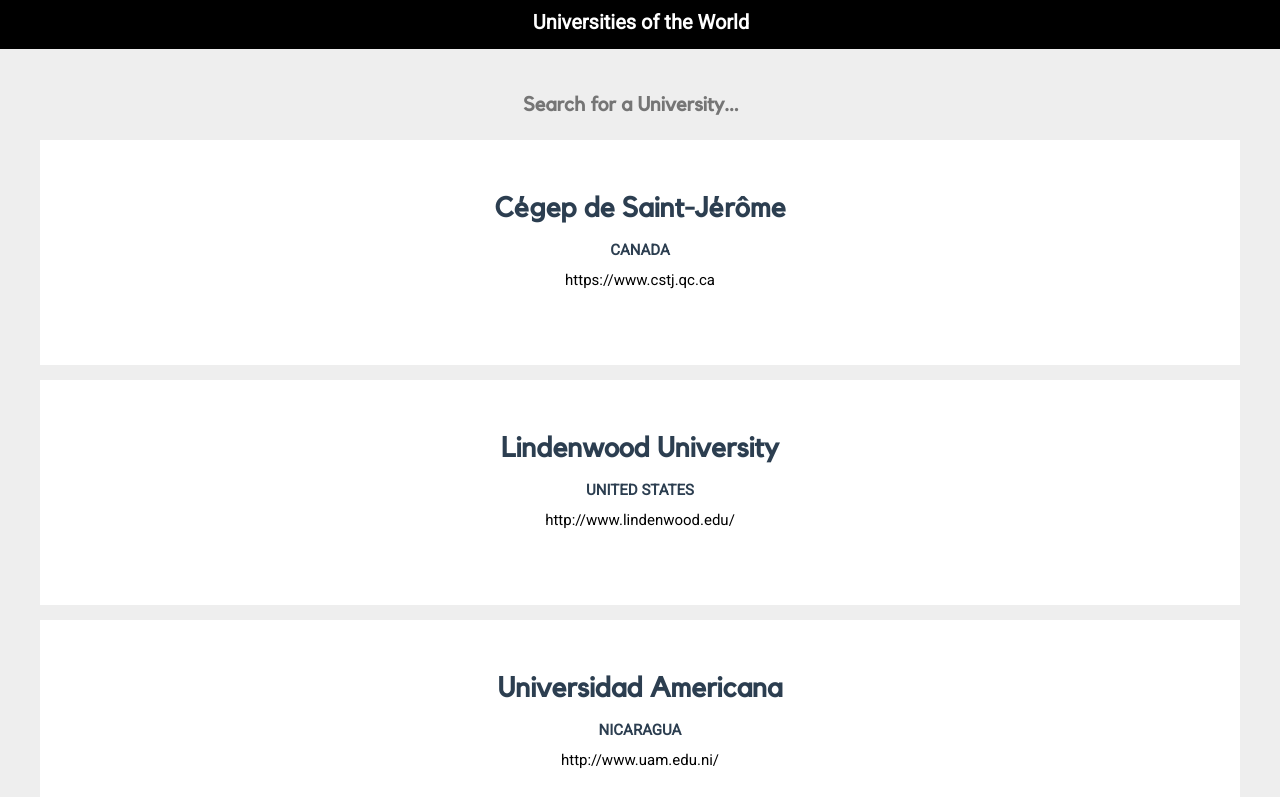
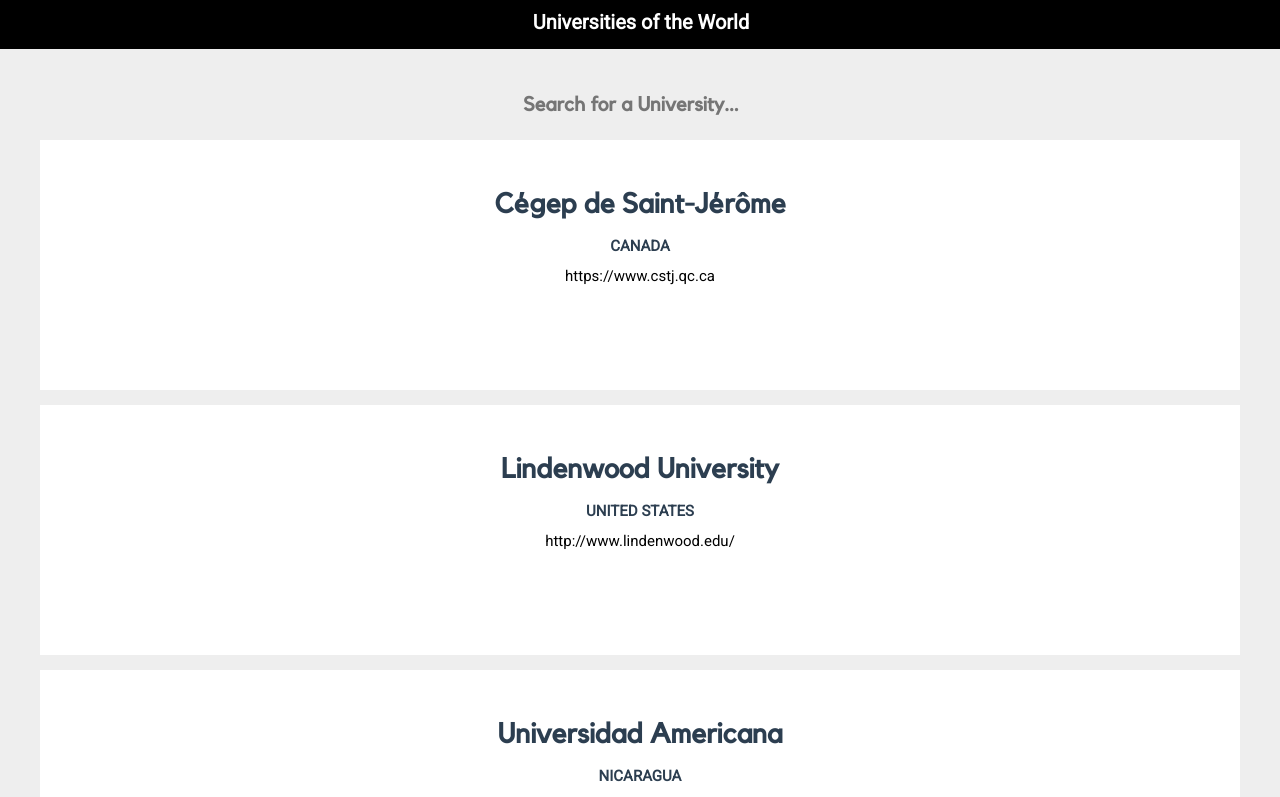
Before and after one commit to rebgw/Universities-of-the-World, a Vue app: page /#/ in a window 1280 px wide. Shown: the top 797 px of the page. Built offline with nearby package versions, Linux system fonts and the light colour scheme; no server answers; the database is empty; what vuefire would draw is missing.

Commit message:
space in uni

```diff
--- a/src/components/Universities.vue
+++ b/src/components/Universities.vue
@@ -44,7 +44,7 @@
 .uni {
   background-color: white;
   margin: 15px 0 15px 0;
-  padding: 35px 35px 40px 35px;
+  padding: 50px 35px 50px 35px;
   min-height: 150px;
   min-width: 200px;
 }
@@ -52,6 +52,7 @@
   font-weight: 600;
   font-family: Kollektif;
   font-size: 28px;
+  margin-top: 0px;
 }
 h2 {
   font-family: Roboto;
```
